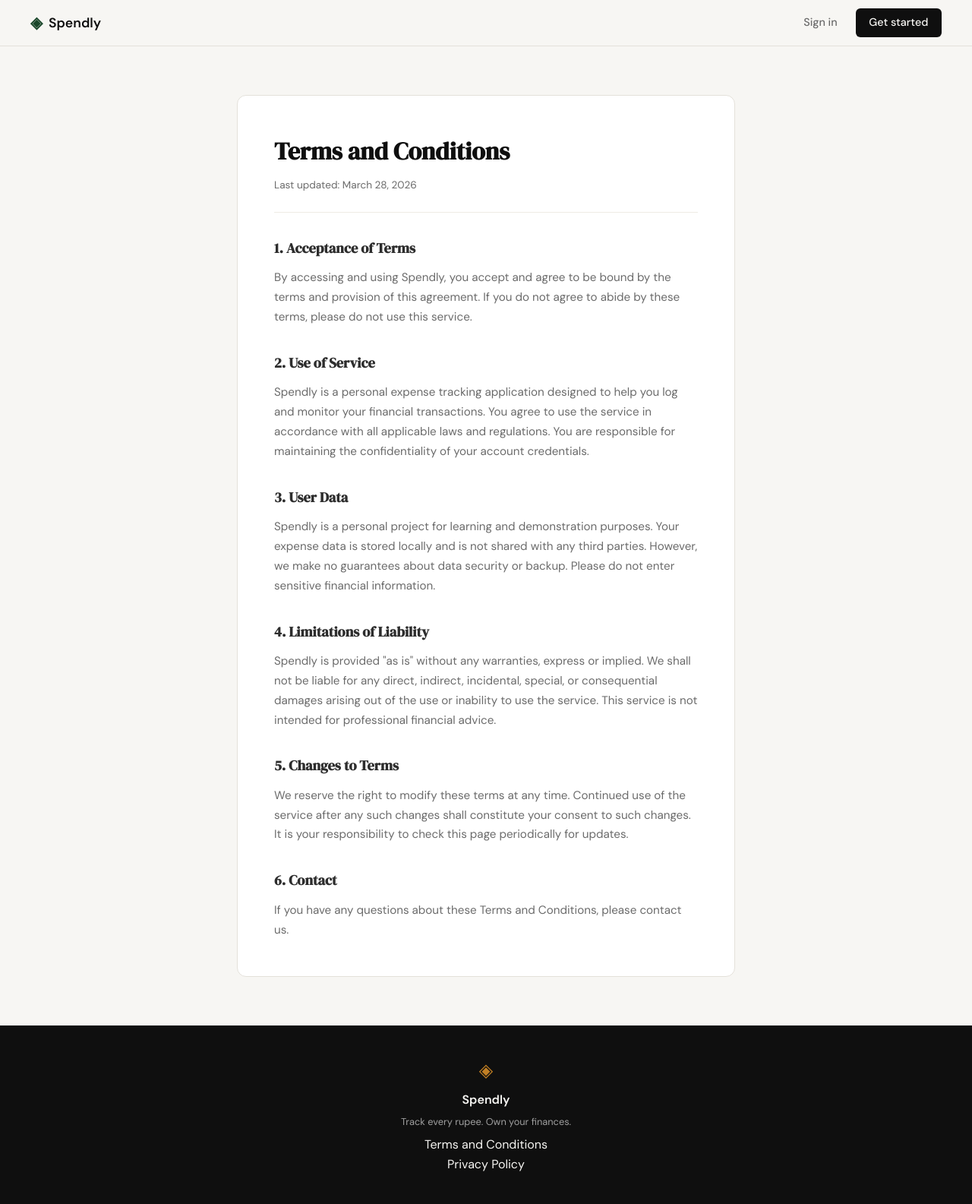
After one commit to Mayank14211/Spendly-Personal-Finance-Tracker, a Flask app: page /terms in a window 1280 px wide. The commit adds this page. Shown: the whole page at 76% size. Run offline with Flask 3, Linux system fonts and the light colour scheme.

Commit message:
landing : added terms & conditions page

```diff
--- a/expense-tracker/app.py
+++ b/expense-tracker/app.py
@@ -20,6 +20,11 @@ def register():
 @app.route("/login")
 def login():
     return render_template("login.html")
+
+
+@app.route("/terms")
+def terms():
+    return render_template("terms.html")
 
 
 # ------------------------------------------------------------------ #
--- a/expense-tracker/prompts.txt
+++ b/expense-tracker/prompts.txt
@@ -12,7 +12,7 @@ git commit -m "landing: add terms and privacy links to footer”
 ---------------------------------------------------------------------------
 Create a "Terms and Conditions" page for Spendly.
 
-1. Add a new route in [app.py](http://app.py/):
+1. Add a new route in [@app.py](http://app.py/):
 GET /terms → renders templates/terms.html
 2. Create templates/terms.html with generic terms and conditions
 content appropriate for a personal expense tracking app.
@@ -24,7 +24,7 @@ landing.html.
 footer link href from "#" to "/terms".
 
 git commit -m "landing: add terms and conditions page and route”
-
+-----------------------------------------------------------------------------
 Do the same as you did for the Terms and Conditions page,
 but for Privacy Policy.
 
--- a/expense-tracker/static/css/style.css
+++ b/expense-tracker/static/css/style.css
@@ -478,6 +478,59 @@ a { color: inherit; text-decoration: none; }
 .auth-switch a:hover { text-decoration: underline; }
 
 /* ------------------------------------------------------------------ */
+/* Terms page                                                          */
+/* ------------------------------------------------------------------ */
+
+.terms-section {
+    padding: 4rem 2rem;
+    max-width: 720px;
+    margin: 0 auto;
+}
+
+.terms-inner {
+    background: var(--paper-card);
+    border: 1px solid var(--border);
+    border-radius: var(--radius-md);
+    padding: 3rem;
+}
+
+.terms-title {
+    font-family: var(--font-display);
+    font-size: 2rem;
+    color: var(--ink);
+    margin-bottom: 0.5rem;
+}
+
+.terms-updated {
+    font-size: 0.85rem;
+    color: var(--ink-muted);
+    margin-bottom: 2rem;
+    padding-bottom: 1.5rem;
+    border-bottom: 1px solid var(--border-soft);
+}
+
+.terms-block {
+    margin-bottom: 2rem;
+}
+
+.terms-block:last-child {
+    margin-bottom: 0;
+}
+
+.terms-block-title {
+    font-family: var(--font-display);
+    font-size: 1.15rem;
+    color: var(--ink-soft);
+    margin-bottom: 0.75rem;
+}
+
+.terms-text {
+    font-size: 0.95rem;
+    color: var(--ink-muted);
+    line-height: 1.7;
+}
+
+/* ------------------------------------------------------------------ */
 /* Footer                                                              */
 /* ------------------------------------------------------------------ */
 
--- a/expense-tracker/templates/base.html
+++ b/expense-tracker/templates/base.html
@@ -35,7 +35,7 @@
             <span class="footer-name">Spendly</span>
             <p class="footer-copy">Track every rupee. Own your finances.</p>
             <div class="footer-links">
-                <a href="#">Terms and Conditions</a>
+                <a href="{{ url_for('terms') }}">Terms and Conditions</a>
                 <br>
                 <a href="#">Privacy Policy</a>
             </div>
--- /dev/null
+++ b/expense-tracker/templates/terms.html
@@ -0,0 +1,69 @@
+{% extends "base.html" %}
+
+{% block title %}Terms and Conditions — Spendly{% endblock %}
+
+{% block content %}
+
+<section class="terms-section">
+    <div class="terms-inner">
+        <h1 class="terms-title">Terms and Conditions</h1>
+        <p class="terms-updated">Last updated: March 28, 2026</p>
+
+        <section class="terms-block">
+            <h2 class="terms-block-title">1. Acceptance of Terms</h2>
+            <p class="terms-text">
+                By accessing and using Spendly, you accept and agree to be bound by the terms
+                and provision of this agreement. If you do not agree to abide by these terms,
+                please do not use this service.
+            </p>
+        </section>
+
+        <section class="terms-block">
+            <h2 class="terms-block-title">2. Use of Service</h2>
+            <p class="terms-text">
+                Spendly is a personal expense tracking application designed to help you log
+                and monitor your financial transactions. You agree to use the service in
+                accordance with all applicable laws and regulations. You are responsible for
+                maintaining the confidentiality of your account credentials.
+            </p>
+        </section>
+
+        <section class="terms-block">
+            <h2 class="terms-block-title">3. User Data</h2>
+            <p class="terms-text">
+                Spendly is a personal project for learning and demonstration purposes. Your
+                expense data is stored locally and is not shared with any third parties.
+                However, we make no guarantees about data security or backup. Please do not
+                enter sensitive financial information.
+            </p>
+        </section>
+
+        <section class="terms-block">
+            <h2 class="terms-block-title">4. Limitations of Liability</h2>
+            <p class="terms-text">
+                Spendly is provided "as is" without any warranties, express or implied.
+                We shall not be liable for any direct, indirect, incidental, special, or
+                consequential damages arising out of the use or inability to use the service.
+                This service is not intended for professional financial advice.
+            </p>
+        </section>
+
+        <section class="terms-block">
+            <h2 class="terms-block-title">5. Changes to Terms</h2>
+            <p class="terms-text">
+                We reserve the right to modify these terms at any time. Continued use of the
+                service after any such changes shall constitute your consent to such changes.
+                It is your responsibility to check this page periodically for updates.
+            </p>
+        </section>
+
+        <section class="terms-block">
+            <h2 class="terms-block-title">6. Contact</h2>
+            <p class="terms-text">
+                If you have any questions about these Terms and Conditions, please contact us.
+            </p>
+        </section>
+    </div>
+</section>
+
+{% endblock %}
```
